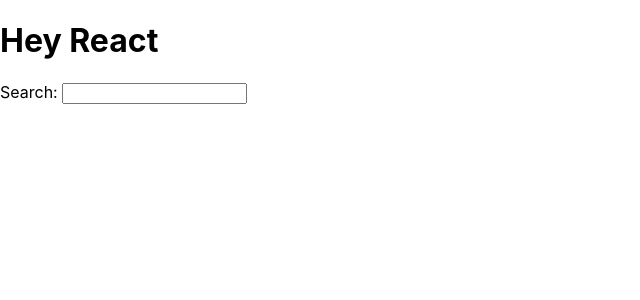
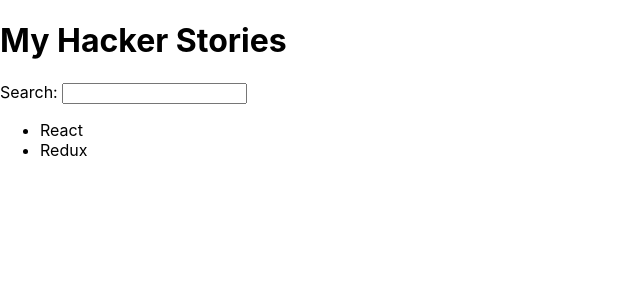
Before and after one commit to bryanvaldovinos/hacker-stories, a React (Create React App) app: page / in a window 1280 px wide. Shown: the top 300 px of the page, without its empty margins (0-640 px from the left). Built offline with nearby package versions, Linux system fonts and the light colour scheme.

Commit message:
defined list, mapped item props using jsx

```diff
--- a/src/App.js
+++ b/src/App.js
@@ -1,18 +1,40 @@
 import * as React from 'react';
 
+const list = [
+  {
+    title: 'React',
+    url: 'https://reactjs.org/',
+    author: 'Jordan Walke',
+    num_comments: 3,
+    points: 4,
+    objectID: 0
+  },
+  {
+    title: 'Redux',
+    url: 'https://redux.js.org/',
+    author: 'Dan Abramov, Andrew Clark',
+    num_comments: 2,
+    points: 5,
+    objectID: 1
+  }
+]
+
 function App() {
-
-  const welcome = {
-    title: 'React',
-    greeting: 'Hey'
-  };
-
   return (
    <div>
-    <h1> {welcome.greeting} {welcome.title}</h1>
+    <h1>My Hacker Stories</h1>
 
     <label htmlFor='search'>Search: </label>
     <input id='search' type='text'/>
+
+    <ul>
+      {
+        list.map(function(item) {
+          return <li>{item.title}</li>
+        })
+      }
+    </ul>
+
    </div>
   );
 }
```
